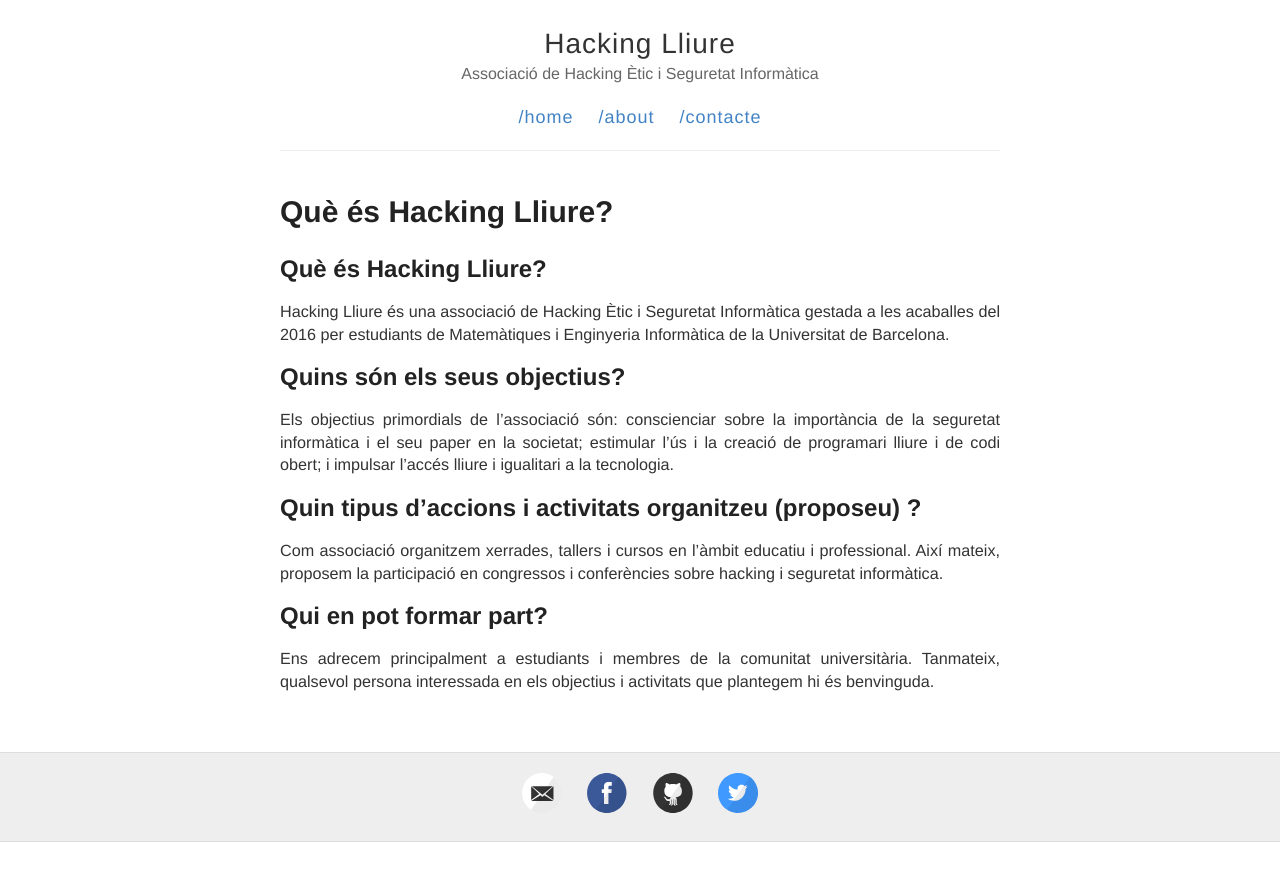
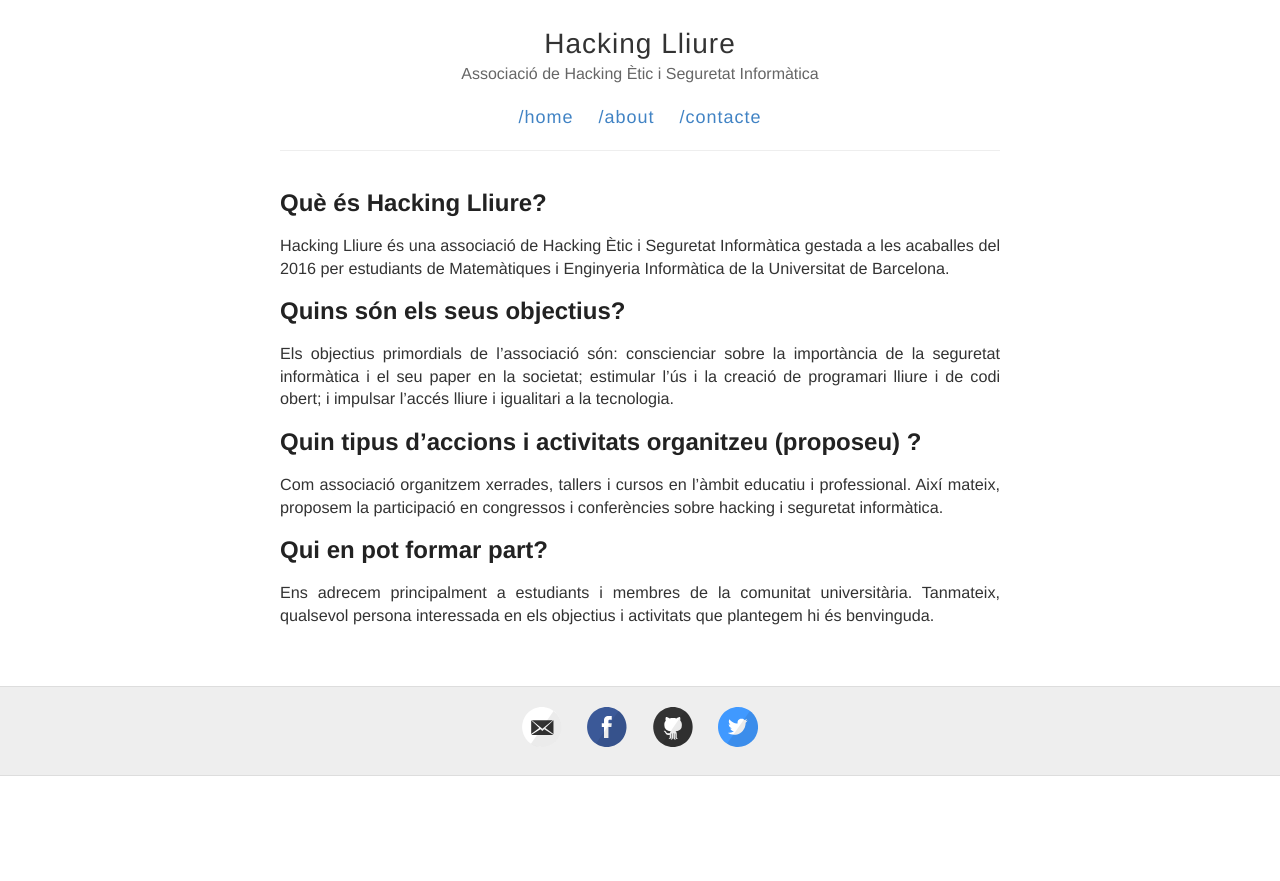
Before and after one commit to HackingLliure/hackinglliure.github.io, a Jekyll site: the page built from pages/about.md, in a window 1280 px wide. Shown: the top 881 px of the page. Built offline with Jekyll 4.4.1, drawn with Linux system fonts in a browser that asks for light colours; our own code applies the rules of GitHub Pages for plain Markdown files.

Commit message:
Remove page title if void

```diff
--- a/_layouts/page.html
+++ b/_layouts/page.html
@@ -4,8 +4,12 @@ layout: default
 
 <article class="page">
 
+{% if page.title != "" %}
   <h1>{{ page.title }}</h1>
+{% endif %}
+{% if page.subtitle != "" %}
   <h4>{{ page.subtitle }}</h4>
+{% endif %}
 
   <div class="entry">
     {{ content }}
--- a/pages/about.md
+++ b/pages/about.md
@@ -1,6 +1,6 @@
 ---
 layout: page
-title:
+title: ""
 ---
 
 ## Què és Hacking Lliure?
```
